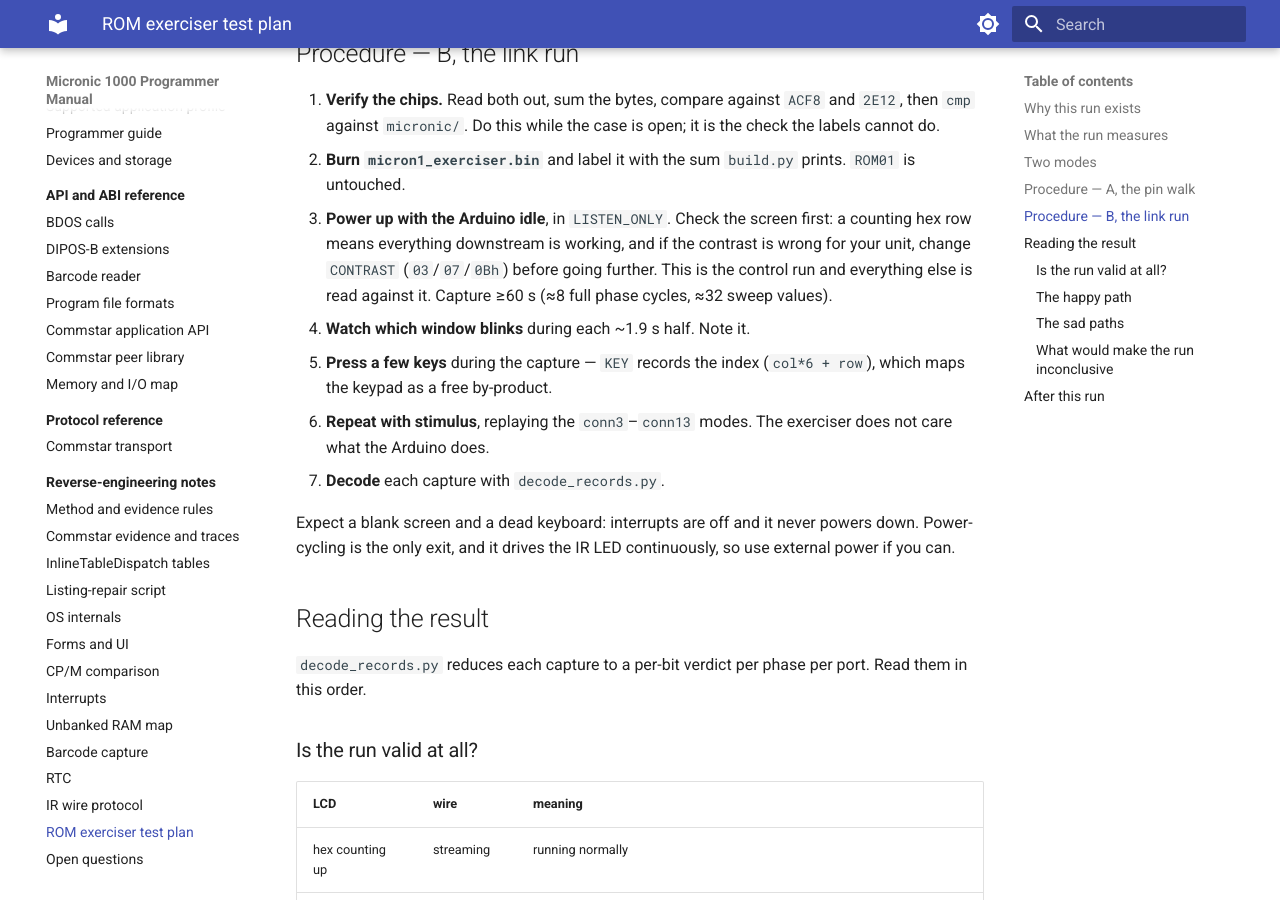
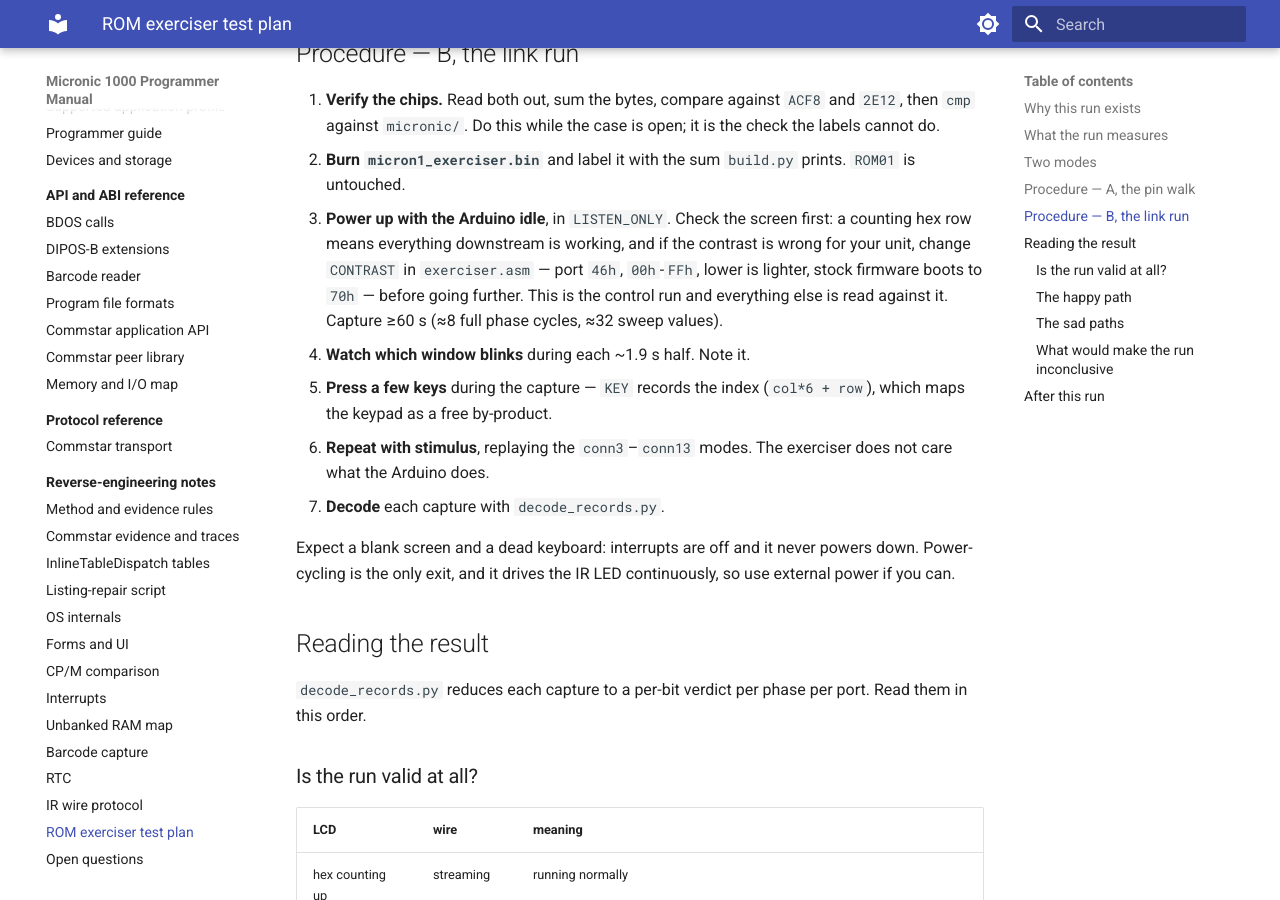
Before and after one commit to philpem/micronic1000, an MkDocs documentation site: the page built from doc/re-notes/exerciser-test-plan.md, in a window 1280 px wide and 900 px high, scrolled down 1998 px. Built offline with MkDocs 1.6.1 and Material for MkDocs 9.7.7, drawn with Linux system fonts in a browser that asks for light colours.

Commit message:
analysis: contrast is port 46h, not 2Bh -- 2Bh is the beeper
I had the exerciser writing its contrast value to port 2Bh, which is the
BEEPER.  Burning that would have produced a unit that sounded continuously and
still had an unreadable screen.  Caught only because the owner asked whether
Lee Davison's disassembly or MAME's driver mentioned contrast.

Contrast is port 46h.  The firmware holds the level in ram:FC05 and pushes it
out at ROM00:1FD4 as LD A,(FC05) / LD C,46h / OUT (C),A -- an ED 79 form,
which is why my scan for D3 46 never found it and why I went looking for a
level-shaped variable instead and landed on FBC8.  The on/off pattern around
2Bh that I read as screen-blanking is a beep.

The exerciser now writes CONTRAST to 46h and never touches 2Bh, and the
constant carries the full recipe in a header block, since changing it is
something the owner will actually need to do: range 00h-FFh, lower is
lighter, firmware boots to 70h, the UI steps by 2 with clamps at both ends.

Both facts were already in doc/reference/memory-map.md -- 2Bh SOUND
CONFIRMED, 46h LCD_CONTRAST LIKELY -- and I did not look before deriving them
badly from scratch.  That is the second time this session; the first was the
HSBUSY polarity, also already recorded.

MAME does add something the repo did not have, so the table is updated:
46h is promoted to CONFIRMED on the independent naming in micronic.cpp; the
step is corrected from +/-1 to +/-2 (1D4A does DEC A twice with a floor at 0,
1D60 INC A twice with a ceiling at FFh); FC05 is noted as battery RAM that
cold boot overwrites with 70h at ROM00:0257, which is why a chosen level never
survives a cold start; and 2Ch bit 4 is recorded as the LCD backlight, from
MAME's port_2c_w keeping exactly BIT(data,4).

That last one also explains the pin walk: bit 4's five-pulse group flashes the
backlight and bit 5's six-pulse group switches the IR port, so two of the four
groups identify themselves with no probe, leaving bits 0 and 1 as the real
side-connector candidates.

Verified: port 46h gets one write of 40h, port 2Bh gets none.

Image sum16 is now F2ED.

Co-Authored-By: Claude Opus 5 <noreply@anthropic.com>
Claude-Session: https://claude.ai/code/session_01QBz9pn8cwR4hKVMeDTvs7x

```diff
--- a/doc/re-notes/exerciser-test-plan.md
+++ b/doc/re-notes/exerciser-test-plan.md
@@ -82,8 +82,9 @@ undocumented and the unit may do something unexpected.
    prints. `ROM01` is untouched.
 2. **Power up with the Arduino idle**, in `LISTEN_ONLY`. Check the screen
    first: a counting hex row means everything downstream is working, and if
-   the contrast is wrong for your unit, change `CONTRAST` (`03`/`07`/`0Bh`)
-   before going further. This is the control run and everything else is read
+   the contrast is wrong for your unit, change `CONTRAST` in `exerciser.asm`
+   — port `46h`, `00h`-`FFh`, lower is lighter, stock firmware boots to `70h`
+   — before going further. This is the control run and everything else is read
    against it. Capture ≥60 s (≈8 full phase cycles, ≈32 sweep values).
 3. **Watch which window blinks** during each ~1.9 s half. Note it.
 4. **Press a few keys** during the capture — `KEY` records the index
```
Also changed, not shown: analysis/rom_exerciser/README.md (+21 -7 lines), doc/reference/memory-map.md (+2 -2 lines), 1 other file.
